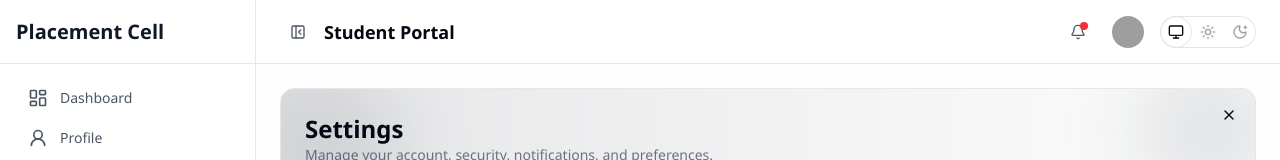
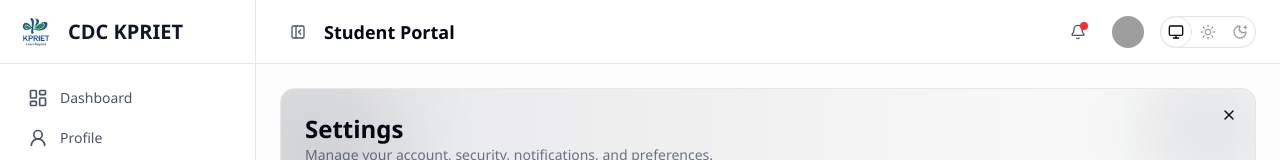
Before and after one commit to VMPRANAV/CDCWork, a React (Vite) app in the folder frontend/: page /student/settings in a window 1280 px wide. Shown: the top 160 px of the page. Built offline with nearby package versions, Linux system fonts and the light colour scheme; no server answers; grey boxes are pictures that could not be loaded.

Commit message:
implement logo in sidenavbar of admin and students

```diff
--- a/frontend/src/components/admin/layout/Sidebar.jsx
+++ b/frontend/src/components/admin/layout/Sidebar.jsx
@@ -10,6 +10,10 @@ import {
   LogOut
 } from 'lucide-react';
 import { useNavigate } from 'react-router-dom';
+import { useTheme } from '@/components/theme-provider';
+import kprietLogo from '@/assets/kprietLogo.png';
+import kprietLogoWhite from '@/assets/White_Logo.png';
+
 const navItems = [
   { name: 'Dashboard', href: '/admin/dashboard', icon: LayoutDashboard },
   { name: 'Students', href: '/admin/students', icon: Users },
@@ -18,19 +22,30 @@ const navItems = [
   { name: 'Attendance', href: '/admin/attendance', icon: QrCode },
   { name: 'Posts', href: '/admin/posts', icon: FileText },
 ];
+
 export function Sidebar() {
   const navigate = useNavigate();
+  const { theme } = useTheme();
+  const location = useLocation();
+
   const handleLogout = () => {
     localStorage.removeItem('token');
     navigate('/login');
   };
-  const location = useLocation();
+
+  // Choose logo based on theme
+  const logo = theme === 'dark' ? kprietLogoWhite : kprietLogo;
 
   return (
     <div className="hidden md:flex md:flex-shrink-0 bg-white dark:bg-transparent">
       <div className="flex flex-col w-64 border-r border-gray-200 bg-white text-gray-900 dark:border-white/10 dark:bg-[#0f172a] dark:text-zinc-100">
-        <div className="flex items-center h-16 px-4 border-b border-gray-200 dark:border-white/10">
-          <h1 className="text-xl font-bold text-primary dark:text-zinc-100">Placement Cell</h1>
+        <div className="flex items-center gap-3 h-16 px-4 border-b border-gray-200 dark:border-white/10">
+          <img
+            src={logo}
+            alt="KPRIET Logo"
+            className="h-10 w-10 object-contain"
+          />
+          <h1 className="text-xl font-bold text-primary dark:text-zinc-100">CDC KPRIET</h1>
         </div>
         <div className="flex flex-col flex-grow px-4 py-4 overflow-y-auto">
           <nav className="flex-1 space-y-1">
@@ -57,8 +72,9 @@ export function Sidebar() {
           </nav>
           <div className="mt-auto">
             <button
-            onClick={handleLogout}
-            className="flex items-center w-full px-3 py-2 mt-4 text-sm font-medium text-red-600 rounded-md hover:bg-red-50 dark:text-red-300 dark:hover:bg-red-500/15">
+              onClick={handleLogout}
+              className="flex items-center w-full px-3 py-2 mt-4 text-sm font-medium text-red-600 rounded-md hover:bg-red-50 dark:text-red-300 dark:hover:bg-red-500/15"
+            >
               <LogOut className="w-5 h-5 mr-3" />
               Logout
             </button>
--- a/frontend/src/components/student/layout/StudentSidebar.jsx
+++ b/frontend/src/components/student/layout/StudentSidebar.jsx
@@ -9,6 +9,9 @@ import {
   MessageSquare,
   LogOut
 } from 'lucide-react';
+import { useTheme } from '@/components/theme-provider';
+import kprietLogo from '@/assets/kprietLogo.png';
+import kprietLogoWhite from '@/assets/White_Logo.png';
 
 const navItems = [
   { name: 'Dashboard', href: '/student/dashboard', icon: LayoutDashboard },
@@ -21,6 +24,7 @@ const navItems = [
 export function StudentSidebar() {
   const navigate = useNavigate();
   const location = useLocation();
+  const { theme } = useTheme();
 
   const activePath = useMemo(() => location.pathname, [location.pathname]);
 
@@ -30,11 +34,19 @@ export function StudentSidebar() {
     navigate('/login');
   };
 
+  // Choose logo based on theme
+  const logo = theme === 'dark' ? kprietLogoWhite : kprietLogo;
+
   return (
     <div className="flex h-full flex-shrink-0 bg-white dark:bg-transparent">
       <div className="flex h-full w-64 flex-col border-r border-gray-200 bg-white text-gray-900 dark:border-white/10 dark:bg-[#0f172a] dark:text-zinc-100">
-        <div className="flex h-16 items-center justify-between px-4 border-b border-gray-200 dark:border-white/10">
-          <h1 className="text-xl font-bold text-primary dark:text-zinc-100">Placement Cell</h1>
+        <div className="flex h-16 items-center gap-3 px-4 border-b border-gray-200 dark:border-white/10">
+          <img
+            src={logo}
+            alt="KPRIET Logo"
+            className="h-10 w-10 object-contain"
+          />
+          <h1 className="text-xl font-bold text-primary dark:text-zinc-100">CDC KPRIET</h1>
         </div>
         <div className="flex flex-1 flex-col overflow-y-auto px-4 py-4">
           <nav className="flex-1 space-y-1">
```
Also changed, not shown: frontend/src/assets/kprietLogoBig.png (added).
